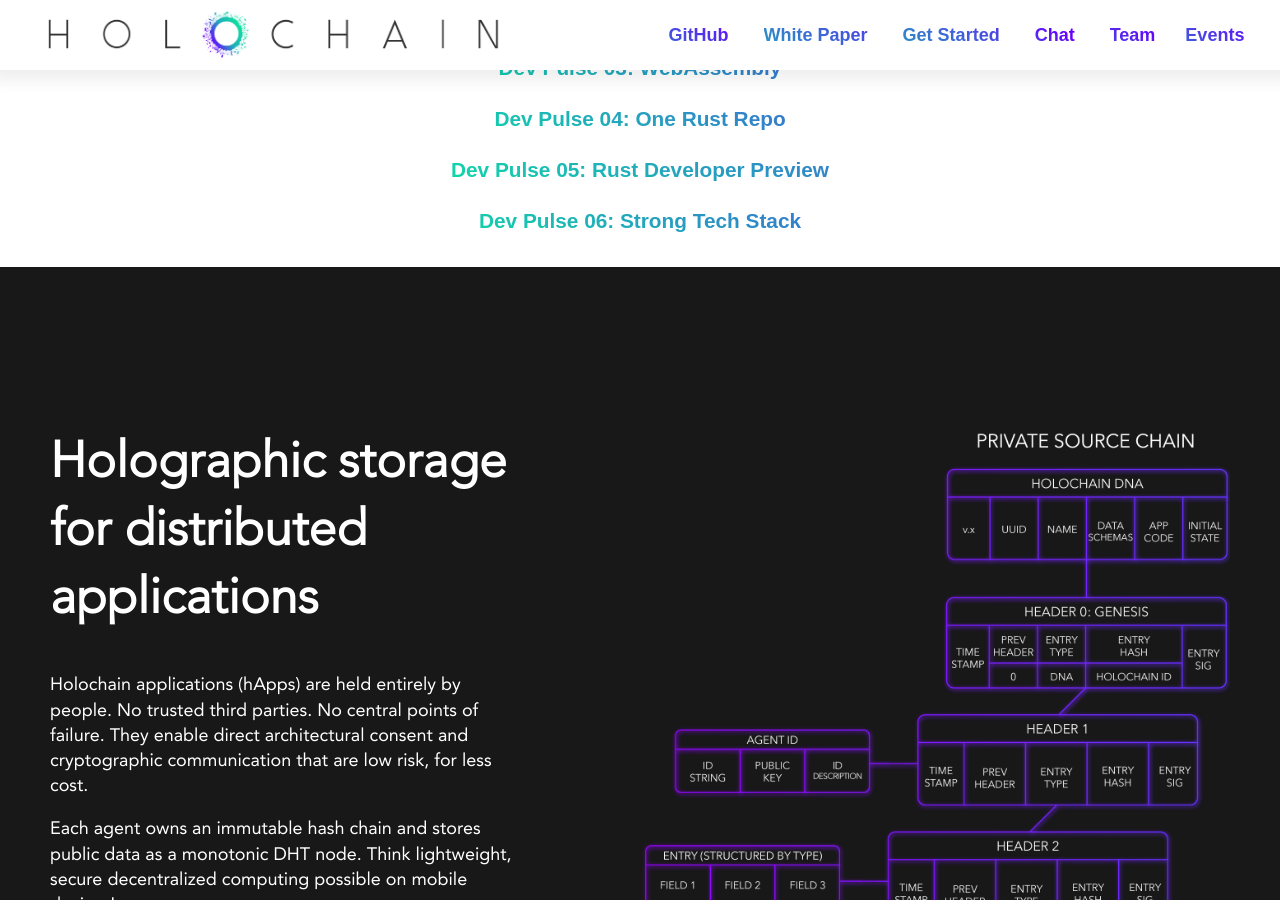
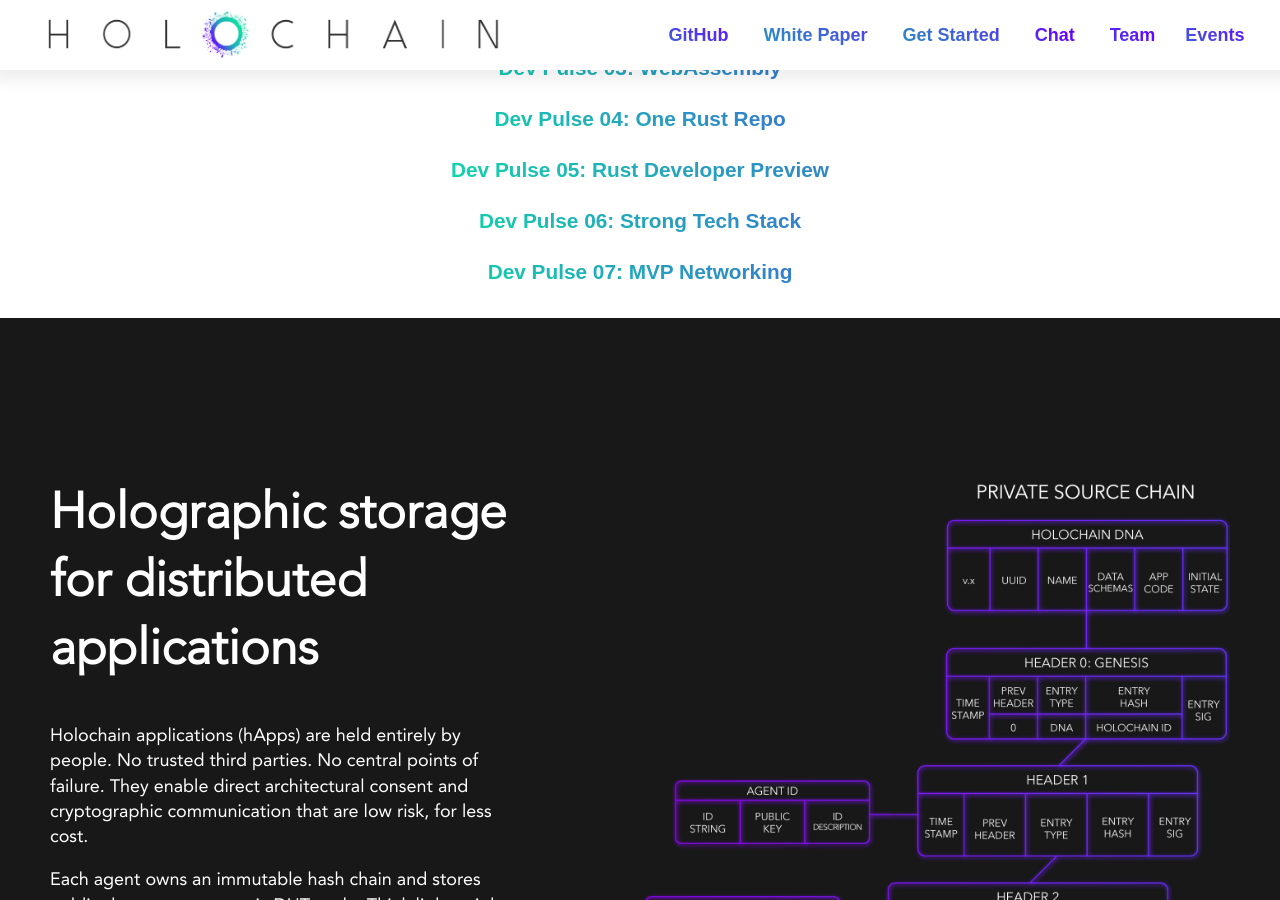
Before and after one commit to holochain/website, a Jekyll site: the page built from index.md, in a window 1280 px wide and 900 px high, scrolled down 8246 px. Built offline with Jekyll 4.4.1, drawn with Linux system fonts in a browser that asks for light colours; nearby versions of some CDN libraries.

Commit message:
Added DevPulse #7

```diff
--- a/_sections/resources.html
+++ b/_sections/resources.html
@@ -23,6 +23,7 @@
         <p style=\"font-weight: 600; font-size: 1.3em;\"><a href=\"https://medium.com/holochain/one-repo-to-rule-them-all-one-rust-repo-to-find-them-4de0f88f63ab\" rel=\"nofollow\" target=\"_blank\">Dev Pulse 04: One Rust Repo</a></p>
         <p style=\"font-weight: 600; font-size: 1.3em;\"><a href=\"https://medium.com/holochain/holochain-rust-0-0-2-released-time-to-buidl-f211fe09282c\" rel=\"nofollow\" target=\"_blank\">Dev Pulse 05: Rust Developer Preview</a></p>
         <p style=\"font-weight: 600; font-size: 1.3em;\"><a href=\"https://medium.com/holochain/establishing-tech-stack-foundation-and-preparing-for-full-p2p-networking-46ababdb6e44\" rel=\"nofollow\" target=\"_blank\">Dev Pulse 06: Strong Tech Stack</a></p>
+        <p style=\"font-weight: 600; font-size: 1.3em;\"><a href=\"https://medium.com/holochain/networked-dht-implementation-is-ready-for-integration-4409ef0b0547\" rel=\"nofollow\" target=\"_blank\">Dev Pulse 07: MVP Networking</a></p>
         "
     section: resources
     text_align: Center
```
